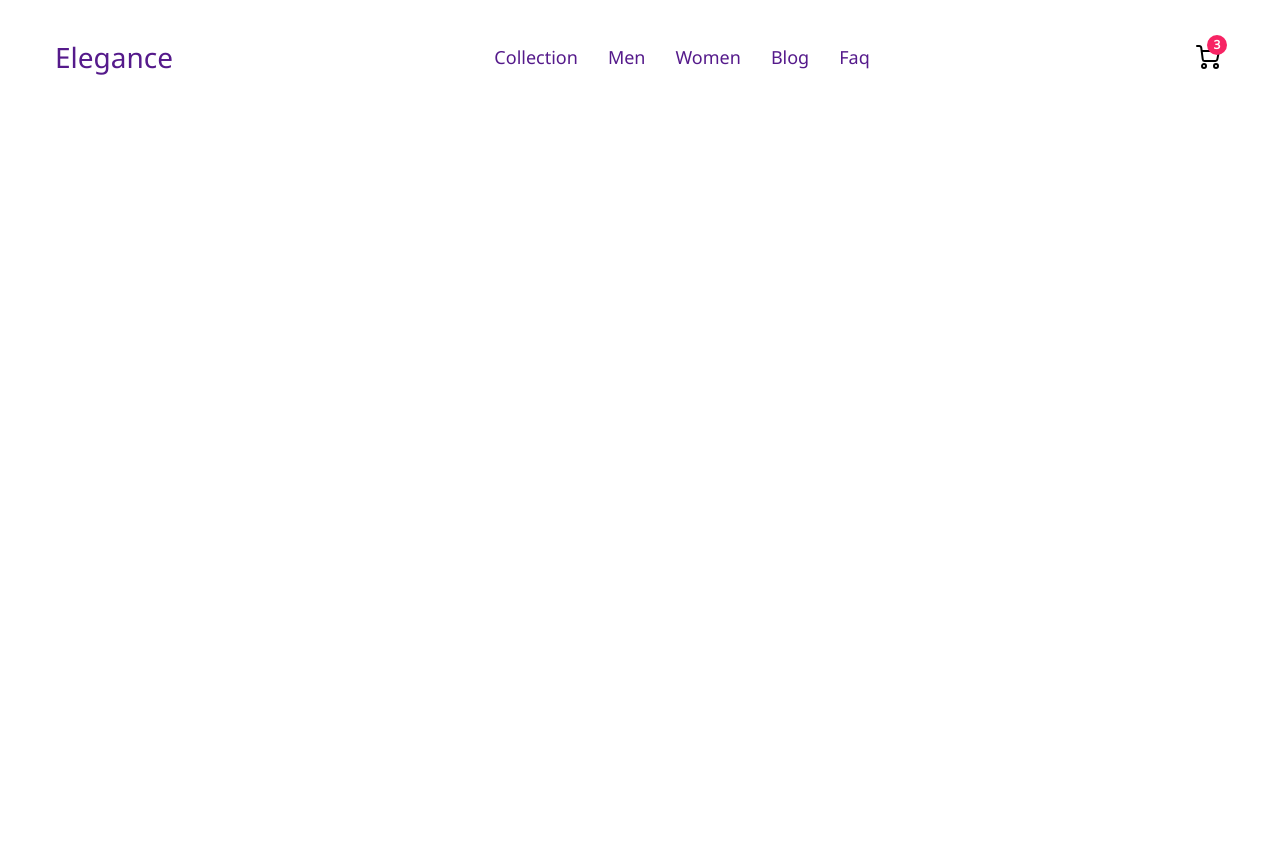
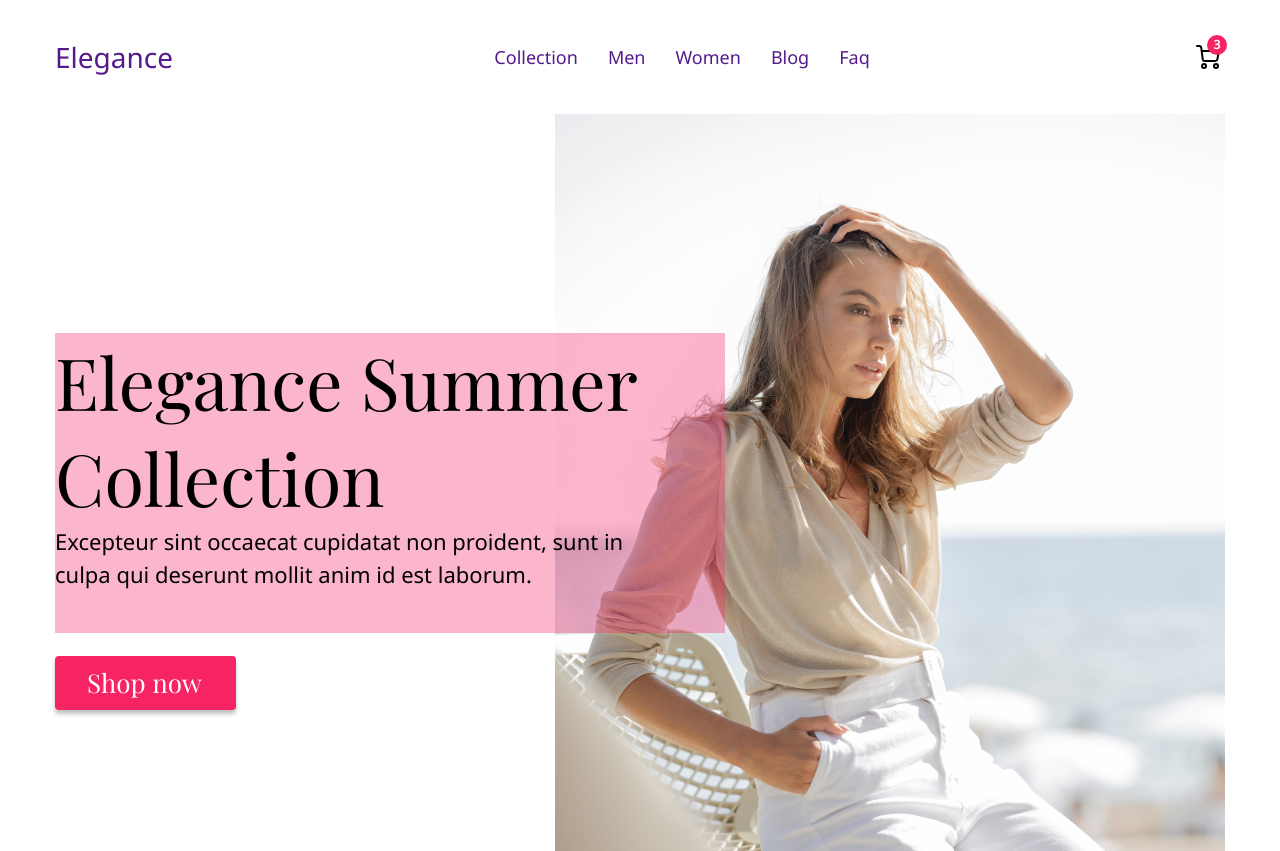
Before and after one commit to teddysbeard/elegance-shop, a plain HTML site: page index.html in a window 1280 px wide. Before the commit the page ends 800 px from the top, so only its background shows below. Drawn offline with nearby package versions, Linux system fonts and the light colour scheme.

Commit message:
feat: add header section and its styles

```diff
--- a/css/main.scss
+++ b/css/main.scss
@@ -16,7 +16,12 @@ img{vertical-align:top;}
 h1,h2,h3,h4,h5,h6{font-size:inherit;font-weight:inherit;}
 /*--------------------*/
 
-// Стилизация header`а
+.container {
+    width: 1170px;
+    margin: 0 auto;
+}
+
+// navigation
 
 .navigation {
     font-family: 'Noto Sans', sans-serif;
@@ -85,7 +90,58 @@ h1,h2,h3,h4,h5,h6{font-size:inherit;font-weight:inherit;}
 
     }
 }
-.container {
-    width: 1170px;
-    margin: 0 auto;
+
+.header {
+    &__row {
+        display: flex;
+        flex-direction: row;
+        justify-content: end;
+        position: relative;
+        margin-bottom: 30px;
+    }
+    &__content {
+        position: absolute;
+        left: 0;
+        top: 50%;
+        transform: translateY(-50%);
+        width: 670px;
+        height: 300px;
+        background-color: #F7246355;
+    }
+    &__image {
+        width: 670px;
+        height: 737px;
+        img {
+            display: block;
+            max-width: 100%;
+        }
+    }
+    &__title {
+        font-family: 'Playfair Display', sans-serif;
+        font-size: 72px;
+        line-height: 96px;
+    }
+    &__description {
+        width: 599px;
+        font-family: 'Noto Sans', sans-serif;
+        font-size: 22px;
+        line-height: 33px;
+        text-align: left;
+        margin-bottom: 65px;
+    }
+    &__button {
+        width: 181px;
+        border-radius: 4px;
+        padding: 14px 32px 14px;
+        background-color: #F72464;
+        box-shadow: 0px 4px 4px 0px #00000040;
+        line-height: 1;
+        a {
+            color: #FFFFFF;
+            font-family: 'Playfair Display', sans-serif;
+            font-size: 26px;
+            font-weight: 400;
+            text-align: center;
+        }
+    }
 }
--- a/index.html
+++ b/index.html
@@ -33,5 +33,25 @@
             </div>
         </div>
     </nav>
+    <header class="header">
+        <div class="container">
+            <div class="header__row">
+                <div class="header__content">
+                    <div class="header__title">
+                        <h1>Elegance Summer Collection</h1>
+                    </div>
+                    <div class="header__description">
+                        <p>Excepteur sint occaecat cupidatat non proident, sunt in culpa qui deserunt mollit anim id est laborum.</p>
+                    </div>
+                    <div class="header__button">
+                        <a href="" class="button">Shop now</a>
+                    </div>
+                </div>
+                <div class="header__image">
+                    <img src="./images/header_photo.png" alt="header_photo.png">
+                </div>
+            </div>
+        </div>
+    </header>
 </body>
 </html>
```
Also changed, not shown: css/main.css.
